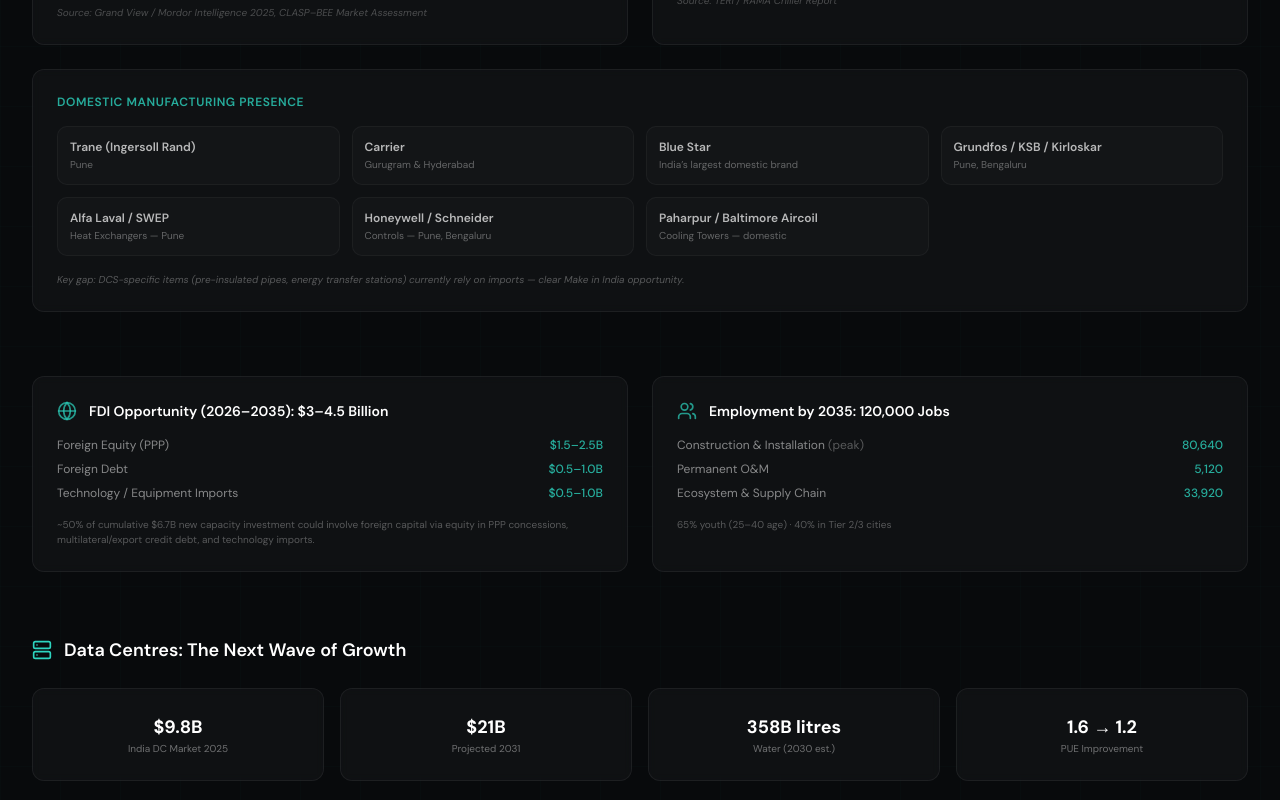
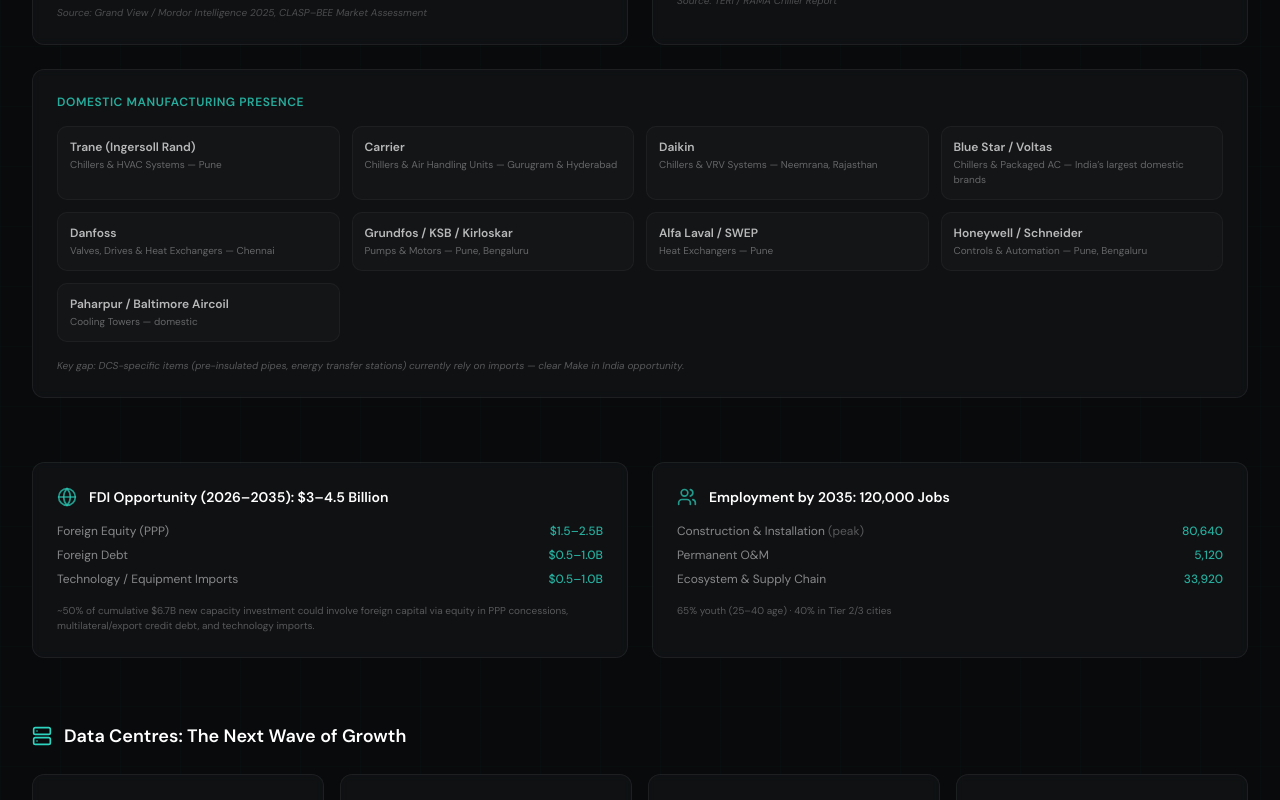
Before and after one commit to perlasudheer-rgb/TANDAV-DCS-India, a Next.js app: page / in a window 1280 px wide. Shown: the part 6160-6960 px from the top of the page. Built offline with nearby package versions, Linux system fonts and the light colour scheme.

Commit message:
Update manufacturers with products, DCS Hub titles, and roundtable questions 1-4 & 7-8

```diff
--- a/src/components/sections/DCSHub.tsx
+++ b/src/components/sections/DCSHub.tsx
@@ -15,7 +15,7 @@ import {
 const FUNCTIONS = [
   {
     icon: Landmark,
-    title: "Government & Multilateral Coordination",
+    title: "Government Coordination for Policy Development",
     desc: "Co-ordination body to catalyse multi-ministerial action at centre, state, and city levels.",
   },
   {
@@ -66,7 +66,7 @@ export default function DCSHub() {
             data-design-id="hub-title"
             className="section-title text-white mb-4 mx-auto"
           >
-            Government of India&apos;s
+            BEE, MoP, MoHUA Anchored
             <br />
             <span className="text-gradient">DCS Hub</span>
           </h2>
@@ -96,8 +96,8 @@ export default function DCSHub() {
             data-design-id="hub-subtitle"
             className="section-subtitle mx-auto text-center"
           >
-            A dedicated platform by UNEP and World Bank to catalyse India&apos;s
-            district cooling market.
+            Implementation support and program management by UNEP and World Bank
+            through AHEAD to catalyse India&apos;s district cooling market.
           </p>
         </motion.div>
 
--- a/src/components/sections/MarketOpportunity.tsx
+++ b/src/components/sections/MarketOpportunity.tsx
@@ -115,12 +115,29 @@ const CHILLER_SEGMENTS = [
 ];
 
 const MANUFACTURERS = [
-  { name: "Trane (Ingersoll Rand)", location: "Pune" },
-  { name: "Carrier", location: "Gurugram & Hyderabad" },
-  { name: "Blue Star", location: "India\u2019s largest domestic brand" },
-  { name: "Grundfos / KSB / Kirloskar", location: "Pune, Bengaluru" },
+  {
+    name: "Trane (Ingersoll Rand)",
+    location: "Chillers & HVAC Systems — Pune",
+  },
+  {
+    name: "Carrier",
+    location: "Chillers & Air Handling Units — Gurugram & Hyderabad",
+  },
+  { name: "Daikin", location: "Chillers & VRV Systems — Neemrana, Rajasthan" },
+  {
+    name: "Blue Star / Voltas",
+    location: "Chillers & Packaged AC — India\u2019s largest domestic brands",
+  },
+  { name: "Danfoss", location: "Valves, Drives & Heat Exchangers — Chennai" },
+  {
+    name: "Grundfos / KSB / Kirloskar",
+    location: "Pumps & Motors — Pune, Bengaluru",
+  },
   { name: "Alfa Laval / SWEP", location: "Heat Exchangers — Pune" },
-  { name: "Honeywell / Schneider", location: "Controls — Pune, Bengaluru" },
+  {
+    name: "Honeywell / Schneider",
+    location: "Controls & Automation — Pune, Bengaluru",
+  },
   {
     name: "Paharpur / Baltimore Aircoil",
     location: "Cooling Towers — domestic",
--- a/src/components/sections/PathForward.tsx
+++ b/src/components/sections/PathForward.tsx
@@ -4,12 +4,14 @@ import { motion } from "framer-motion";
 import { Lightbulb, MessageSquare, Rocket, Scale } from "lucide-react";
 
 const QUESTIONS = [
-  "How do we create regulatory certainty for district cooling as a utility service?",
-  "What incentive structures can accelerate private sector investment in DCS?",
-  "How should DCS be integrated into urban master plans and development control regulations?",
-  "What role should central vs. state governments play in DCS market development?",
+  "What role would each category of stakeholders play to support the hub — district cooling developers & OEMs, think tanks/CSOs, multi-lateral bodies, financial institutions?",
+  "How would India\u2019s new carbon trading scheme benefit District Cooling activities? Can there be other incentive structures?",
+  "How should DCS be integrated into urban master plans, development control regulations and better aligned with other energy efficiency programmes including ECBC?",
+  "What role should centre, state and city governments best play in DCS market development?",
   "How can the DCS Hub best support project development from feasibility to financial close?",
   "What financing instruments (green bonds, climate finance, MDB support) can bridge the bankability gap?",
+  "What approaches can be adopted for market awareness and capacity building programmes especially with real estate developers, large Indian corporates and MNC tenants, urban planners, engineering consultants etc?",
+  "What approach can be adopted after initial years for financial sustainability through monetisation of the hub activities?",
 ];
 
 const ACTIONS = [
```
